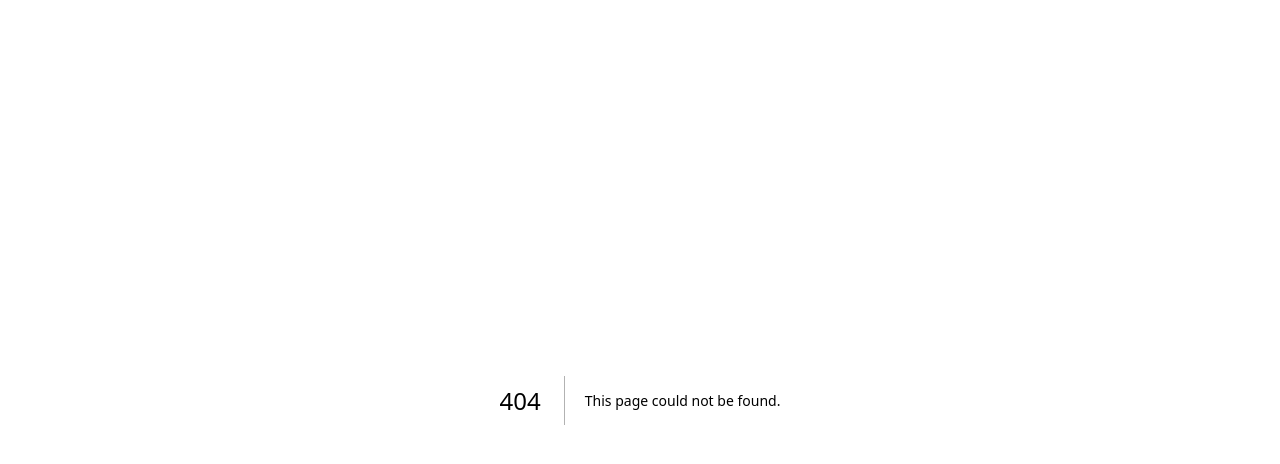
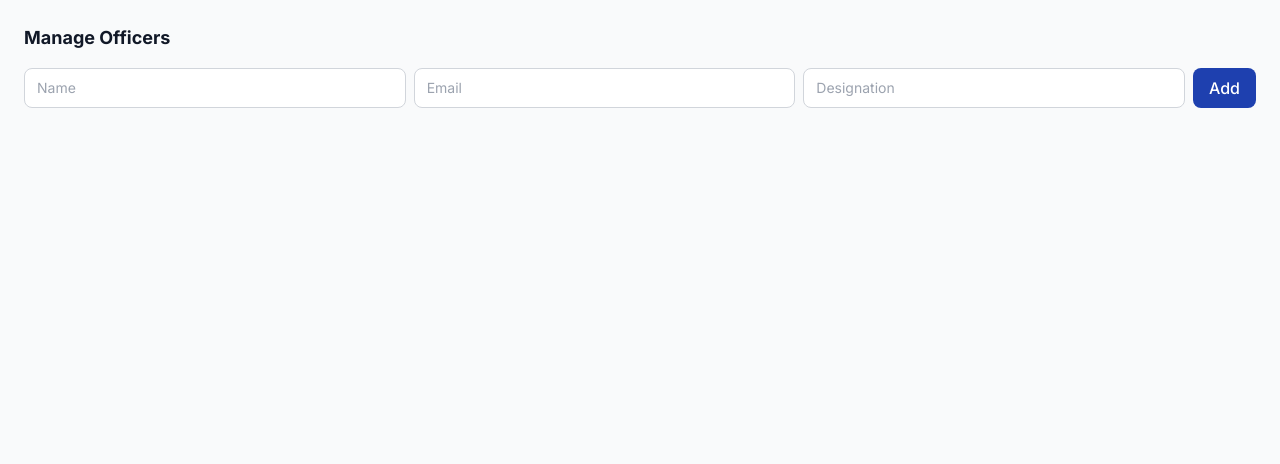
Before and after one commit to anoushka1405/Grievance-Redressal-Platform, a Next.js app in the folder grievance-platform/frontend/: page /ministry/officers in a window 1280 px wide. Before the commit this address had no page. Shown: the top 464 px of the page. Built offline with nearby package versions, Linux system fonts and the light colour scheme.

Commit message:
officer profile

```diff
--- /dev/null
+++ b/grievance-platform/frontend/src/app/ministry/officers/page.tsx
@@ -0,0 +1,74 @@
+'use client';
+
+import { useSearchParams } from 'next/navigation';
+import { useQuery, useQueryClient } from '@tanstack/react-query';
+import { ministryApi } from '@/lib/api';
+import { useState } from 'react';
+
+export default function ManageOfficers() {
+  const params = useSearchParams();
+  const ministryId = params.get('ministryId');
+  const queryClient = useQueryClient();
+
+  const [name, setName] = useState('');
+  const [email, setEmail] = useState('');
+  const [designation, setDesignation] = useState('');
+
+  const { data } = useQuery({
+    queryKey: ['officers', ministryId],
+    queryFn: () => ministryApi.getOfficers(ministryId!),
+    enabled: !!ministryId,
+  });
+
+  const officers = data?.data?.officers || [];
+
+  return (
+    <div className="p-6">
+      <h2 className="text-lg font-bold mb-4">Manage Officers</h2>
+
+      {/* ADD */}
+      <div className="flex gap-2 mb-6">
+        <input className="input" placeholder="Name" value={name} onChange={e => setName(e.target.value)} />
+        <input className="input" placeholder="Email" value={email} onChange={e => setEmail(e.target.value)} />
+        <input className="input" placeholder="Designation" value={designation} onChange={e => setDesignation(e.target.value)} />
+
+        <button
+          className="btn-primary"
+          onClick={async () => {
+            await ministryApi.createOfficer({
+              name,
+              email,
+              password: '123456',
+              designation,
+              ministry_id: ministryId!,
+            });
+
+            queryClient.invalidateQueries({ queryKey: ['officers', ministryId] });
+          }}
+        >
+          Add
+        </button>
+      </div>
+
+      {/* LIST + DELETE */}
+      {officers.map((o: any) => (
+        <div key={o.id} className="flex justify-between border p-3 mb-2">
+          <div>{o.name} ({o.designation})</div>
+
+          <button
+            className="text-red-500"
+            onClick={async () => {
+              await fetch(`http://localhost:5001/api/officers/${o.id}`, {
+                method: 'DELETE',
+              });
+
+              queryClient.invalidateQueries({ queryKey: ['officers'] });
+            }}
+          >
+            Delete
+          </button>
+        </div>
+      ))}
+    </div>
+  );
+}
--- a/grievance-platform/frontend/src/app/ministry/page.tsx
+++ b/grievance-platform/frontend/src/app/ministry/page.tsx
@@ -187,7 +187,7 @@ export default function MinistryRegistry() {
                               {ministryOfficers.map(o => (
                                 <div
                                   key={o.id}
-                                  onClick={() => router.push(`/officer/${o.id}`)}
+                                  onClick={() => router.push(`/officer/chat/${o.id}`)}
                                   className="flex items-center gap-3 p-3 bg-gray-50 rounded-lg cursor-pointer hover:bg-gray-100"
                                 >
                                   {o.photo_url ? (
--- a/grievance-platform/frontend/src/app/officer/chat/[id]/page.tsx
+++ b/grievance-platform/frontend/src/app/officer/chat/[id]/page.tsx
@@ -5,26 +5,56 @@ import { useQuery } from '@tanstack/react-query';
 import { officersApi } from '@/lib/api';
 
 export default function OfficerProfile() {
-  const { id } = useParams();
+  const params = useParams();
+  const id = Array.isArray(params.id) ? params.id[0] : params.id;
 
   const { data, isLoading } = useQuery({
     queryKey: ['officer', id],
-    queryFn: () => officersApi.getById(id as string),
+    queryFn: () => officersApi.getById(id!),
     enabled: !!id,
   });
 
   if (isLoading) return <div>Loading...</div>;
 
-  const officer = data?.data;
+  const officer = data?.data?.officer;
+  const reviews = data?.data?.reviews || [];
+  const stats = data?.data?.stats;
 
   if (!officer) return <div>No officer found</div>;
 
   return (
-    <div className="p-6">
+    <div className="p-6 max-w-xl mx-auto">
+
+      {/* BASIC INFO */}
       <h1 className="text-xl font-bold">{officer.name}</h1>
-      <p>{officer.designation}</p>
-      <p>Rating: {officer.rating}</p>
-      <p>Total Resolved: {officer.total_resolved}</p>
+      <p className="text-gray-600">{officer.designation}</p>
+      <p className="text-sm text-gray-500">{officer.email}</p>
+
+      {/* STATS */}
+      <div className="mt-4 text-sm text-gray-700">
+        <p>⭐ Rating: {officer.rating || 'N/A'}</p>
+        <p>✅ Resolved: {stats?.resolved}</p>
+        <p>⏳ In Progress: {stats?.in_progress}</p>
+      </div>
+
+      {/* REVIEWS */}
+      <div className="mt-6">
+        <h3 className="font-semibold mb-2">Reviews</h3>
+
+        {reviews.length === 0 ? (
+          <p className="text-sm text-gray-400">No reviews yet</p>
+        ) : (
+          reviews.map((r: any, i: number) => (
+            <div key={i} className="border-b py-2 text-sm">
+              <div className="flex justify-between">
+                <span>{r.citizen_name}</span>
+                <span>⭐ {r.rating}</span>
+              </div>
+              <p className="text-gray-600">{r.review}</p>
+            </div>
+          ))
+        )}
+      </div>
     </div>
   );
 }
--- a/grievance-platform/frontend/src/lib/api.ts
+++ b/grievance-platform/frontend/src/lib/api.ts
@@ -92,8 +92,10 @@ export const ministryApi = {
     api.patch(`/ministries/${ministryId}/complaints/${complaintId}/assign`, { officerId }),
 
   createOfficer: (data: { name: string; email: string; password: string; designation: string; ministry_id: string }) =>
-    api.post('/auth/create-officer', data),
+    api.post('/officers', data),
 
   getOfficers: (ministryId: string) =>
-    api.get(`/ministries/${ministryId}`),
+    api.get(`/ministries/${ministryId}/officers`),
+  deleteOfficer: (id: string) =>
+    api.delete(`/officers/${id}`)
 };
```
